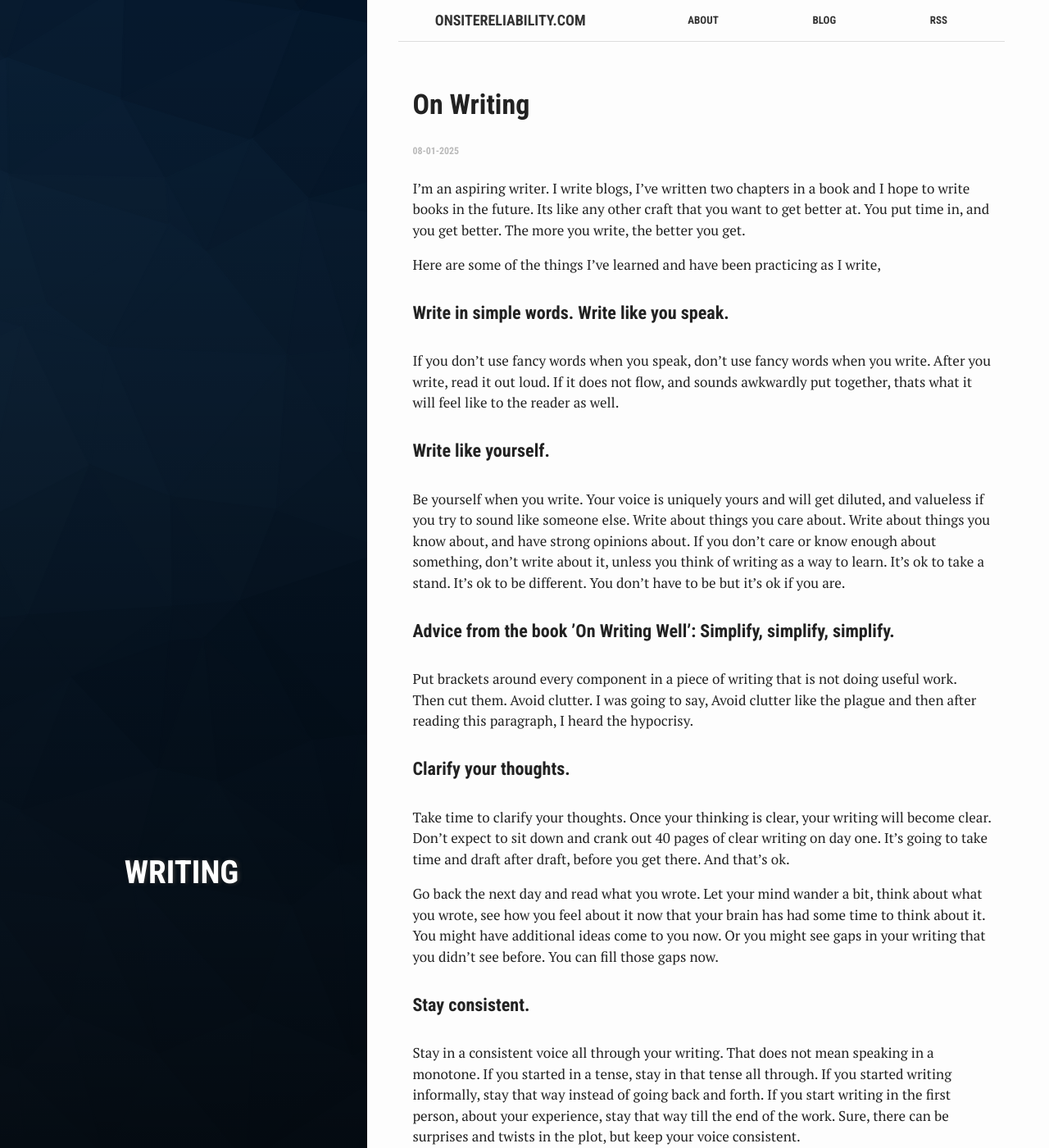
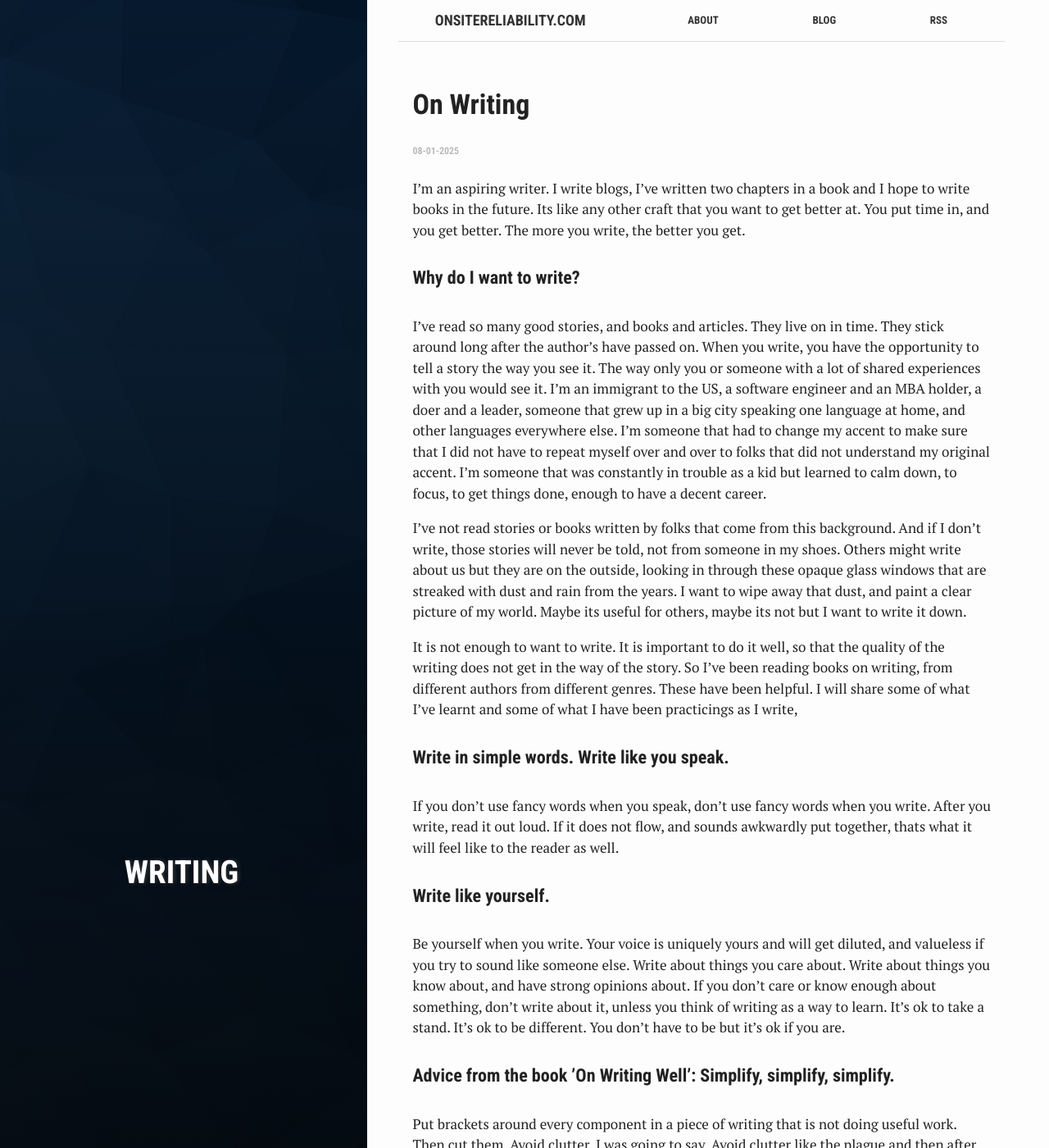
Before and after one commit to qapage/qapage.github.io, a Jekyll site: the page built from _posts/2025-01-08-My-thoughts-on-writing.md, in a window 1280 px wide and 1400 px high. Shown: the whole window at 82% size. Built offline with Jekyll 4.4.1, drawn with Linux system fonts in a browser that asks for light colours.

Commit message:
Additional content added to my thoughts on writing.

```diff
--- a/_posts/2025-01-08-My-thoughts-on-writing.md
+++ b/_posts/2025-01-08-My-thoughts-on-writing.md
@@ -7,7 +7,13 @@ tags: [writing]
 
 I'm an aspiring writer. I write blogs, I've written two chapters in a book and I hope to write books in the future. Its like any other craft that you want to get better at. You put time in, and you get better. The more you write, the better you get.
 
-Here are some of the things I've learned and have been practicing as I write,
+#### Why do I want to write?
+
+I've read so many good stories, and books and articles. They live on in time. They stick around long after the author's have passed on. When you write, you have the opportunity to tell a story the way you see it. The way only you or someone with a lot of shared experiences with you would see it. I'm an immigrant to the US, a software engineer and an MBA holder, a doer and a leader, someone that grew up in a big city speaking one language at home, and other languages everywhere else. I'm someone that had to change my accent to make sure that I did not have to repeat myself over and over to folks that did not understand my original accent. I'm someone that was constantly in trouble as a kid but learned to calm down, to focus, to get things done, enough to have a decent career.
+
+I've not read stories or books written by folks that come from this background. And if I don't write, those stories will never be told, not from someone in my shoes. Others might write about us but they are on the outside, looking in through these opaque glass windows that are streaked with dust and rain from the years. I want to wipe away that dust, and paint a clear picture of my world. Maybe its useful for others, maybe its not but I want to write it down.
+
+It is not enough to want to write. It is important to do it well, so that the quality of the writing does not get in the way of the story. So I've been reading books on writing, from different authors from different genres. These have been helpful. I will share some of what I've learnt and some of what I have been practicings as I write,
 
 #### Write in simple words. Write like you speak.
 If you don’t use fancy words when you speak, don’t use fancy words when you write. After you write, read it out loud. If it does not flow, and sounds awkwardly put together, thats what it will feel like to the reader as well.
```
